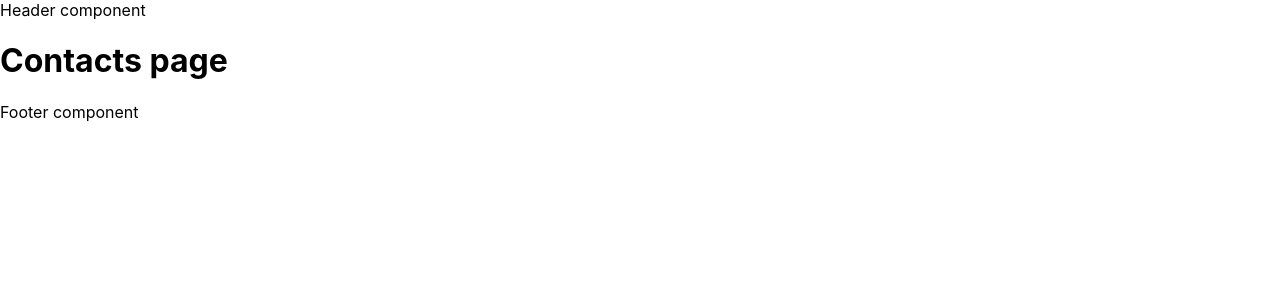
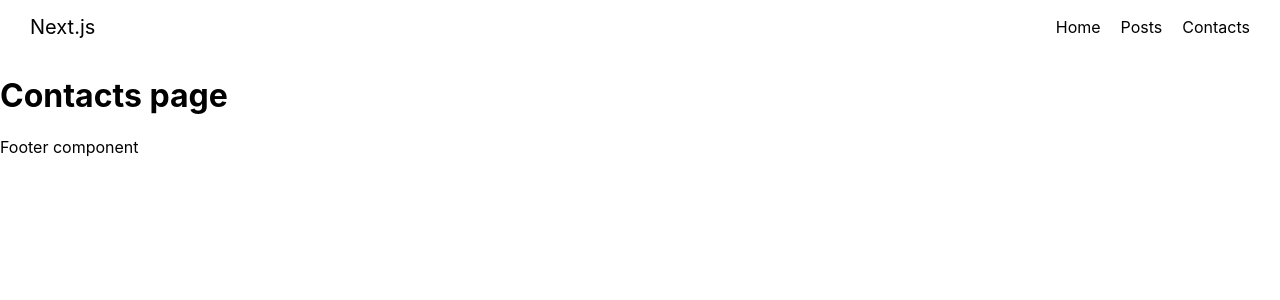
Before and after one commit to DimaMakarenko/next-js, a Next.js app: page /contacts in a window 1280 px wide. Shown: the top 300 px of the page. Built offline with nearby package versions, Linux system fonts and the light colour scheme.

Commit message:
feat: navbar component  and styles

```diff
--- a/components/header/Header.tsx
+++ b/components/header/Header.tsx
@@ -1,6 +1,8 @@
+import Navbar from "../navbar/Navbar";
+
 const Header = () => (
   <header>
-    <div>Header component</div>
+    <Navbar />
   </header>
 );
 
--- /dev/null
+++ b/components/navbar/Navbar.tsx
@@ -0,0 +1,33 @@
+import Link from 'next/link';
+import { useRouter } from 'next/router';
+import styles from './styles.module.scss';
+
+const navigation = [
+  { id: 1, title: 'Home', path: '/' },
+  { id: 2, title: 'Posts', path: '/posts' },
+  { id: 3, title: 'Contacts', path: '/contacts' },
+]
+const Navbar = () => {
+  const { pathname } = useRouter();
+
+  return (
+    <div className={styles.navbar}>
+      <span className={styles.logo}>Next.js</span>
+      <nav className={styles.links}>
+        {navigation.map(({ id, path, title }) =>
+          <Link
+            href={path}
+            key={id}
+            className={`${styles.link} ${pathname === path ? styles.activeLink : null}`}>
+            <span>
+              {title}
+            </span>
+          </Link>
+        )}
+      </nav>
+    </div>
+  )
+}
+
+
+export default Navbar
--- /dev/null
+++ b/components/navbar/styles.module.scss
@@ -0,0 +1,42 @@
+.navbar {
+  display: flex;
+  padding: 15px 30px;
+  justify-content: space-between;
+  border-bottom: 1px solid white;
+  align-items: center;
+}
+
+.logo {
+  font-size: 20px;
+}
+
+.links {
+  display: flex;
+  gap: 20px;
+}
+
+.link {
+  cursor: pointer;
+  position: relative;
+
+  &:hover {
+    span {
+      transform: translateY(-3px);
+      transition: transform 0.3s;
+      display: block;
+    }
+  }
+}
+
+.activeLink {
+  &:after {
+    content: "";
+    position: absolute;
+    width: 100%;
+    height: 1px;
+    background-color: #fff;
+    display: block;
+    bottom: 0;
+    left: 0;
+  }
+}
--- a/package.json
+++ b/package.json
@@ -17,6 +17,7 @@
     "next": "13.0.2",
     "react": "18.2.0",
     "react-dom": "18.2.0",
+    "sass": "^1.56.0",
     "typescript": "4.8.4"
   },
   "devDependencies": {
--- a/pages/_app.tsx
+++ b/pages/_app.tsx
@@ -1,4 +1,4 @@
-import "../styles/globals.css";
+import "../styles/globals.scss";
 import type { AppProps } from "next/app";
 import { Layout } from "../components";
 
--- a/pages/index.tsx
+++ b/pages/index.tsx
@@ -1,7 +1,10 @@
 import { Heading } from "../components";
+import styles from '../styles/Home.module.scss';
 
 const Home = () => (
-  <Heading>Hello World</Heading>
+  <div className={styles.wrapper}>
+    <Heading>Hello World</Heading>
+  </div>
 );
 
 
--- /dev/null
+++ b/styles/Home.module.scss
@@ -0,0 +1,6 @@
+.wrapper {
+  min-height: 100%;
+  display: flex;
+  justify-content: center;
+  align-items: center;
+}
```
Also changed, not shown: styles/Home.module.css (deleted, +0 -129 lines), styles/globals.scss (renamed from styles/globals.css), 1 other file (tests, documents, lock files or other folders).
